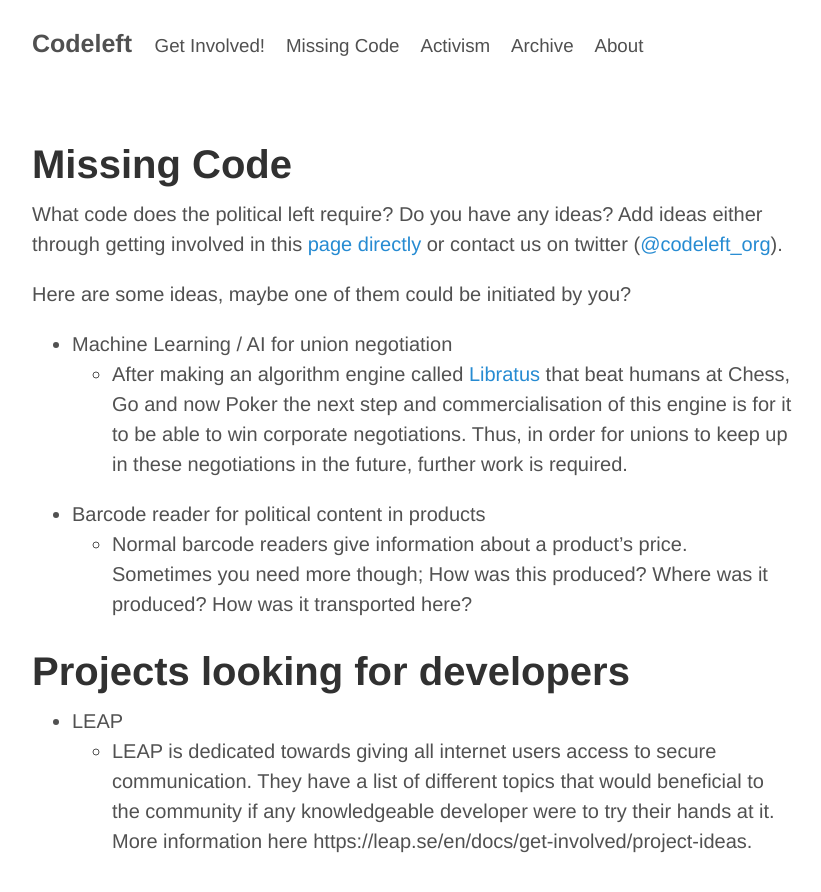
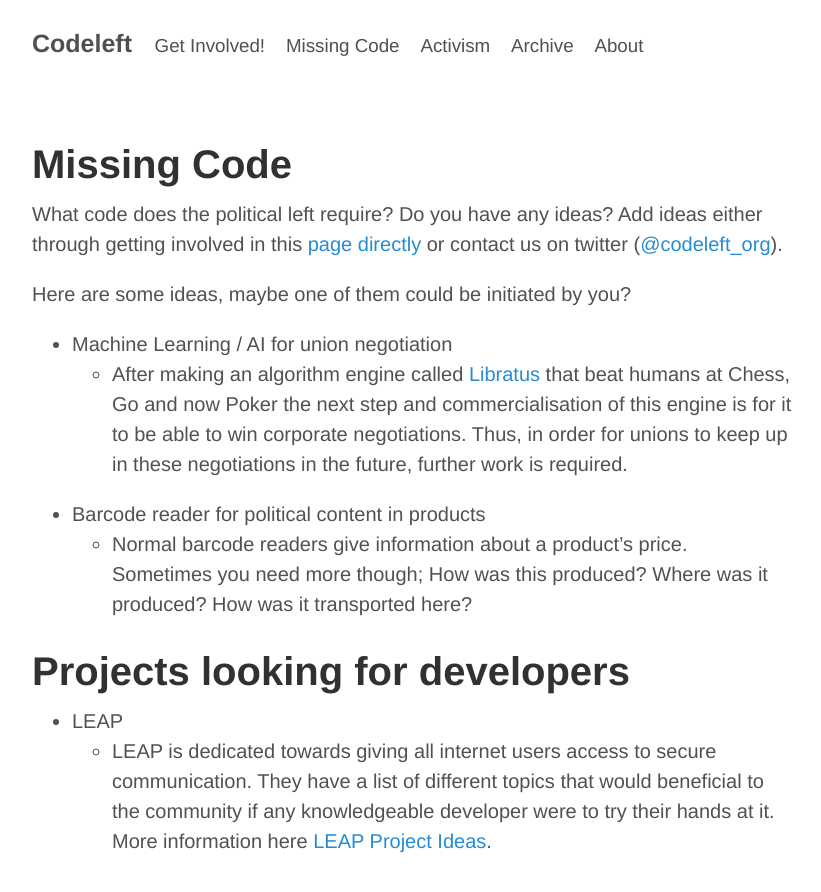
Before and after one commit to johhoi/codeleft, a Jekyll site: the page built from missing_code.md, in a window 1280 px wide. Shown: the top 892 px of the page, without its empty margins (228-1049 px from the left). Built offline with Jekyll 4.4.1, drawn with Linux system fonts in a browser that asks for light colours; some of the changed lines change nothing that is shown.

Commit message:
Update missing_code.md

```diff
--- a/missing_code.md
+++ b/missing_code.md
@@ -16,4 +16,4 @@
 
 # Projects looking for developers
 * LEAP
-    - LEAP is dedicated towards giving all internet users access to secure communication. They have a list of different topics that would beneficial to the community if any knowledgeable developer were to try their hands at it. More information here https://leap.se/en/docs/get-involved/project-ideas.
+    - LEAP is dedicated towards giving all internet users access to secure communication. They have a list of different topics that would beneficial to the community if any knowledgeable developer were to try their hands at it. More information here [LEAP Project Ideas](https://leap.se/en/docs/get-involved/project-ideas).
```
